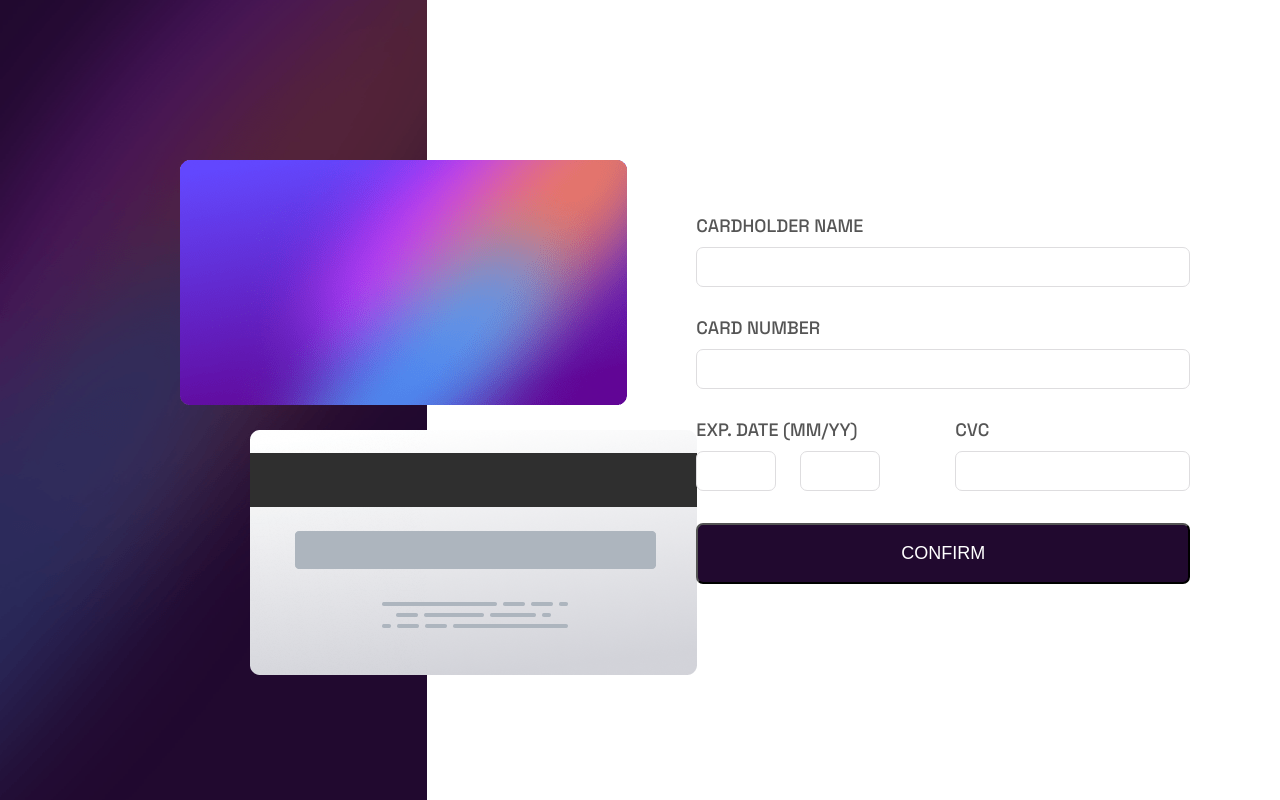
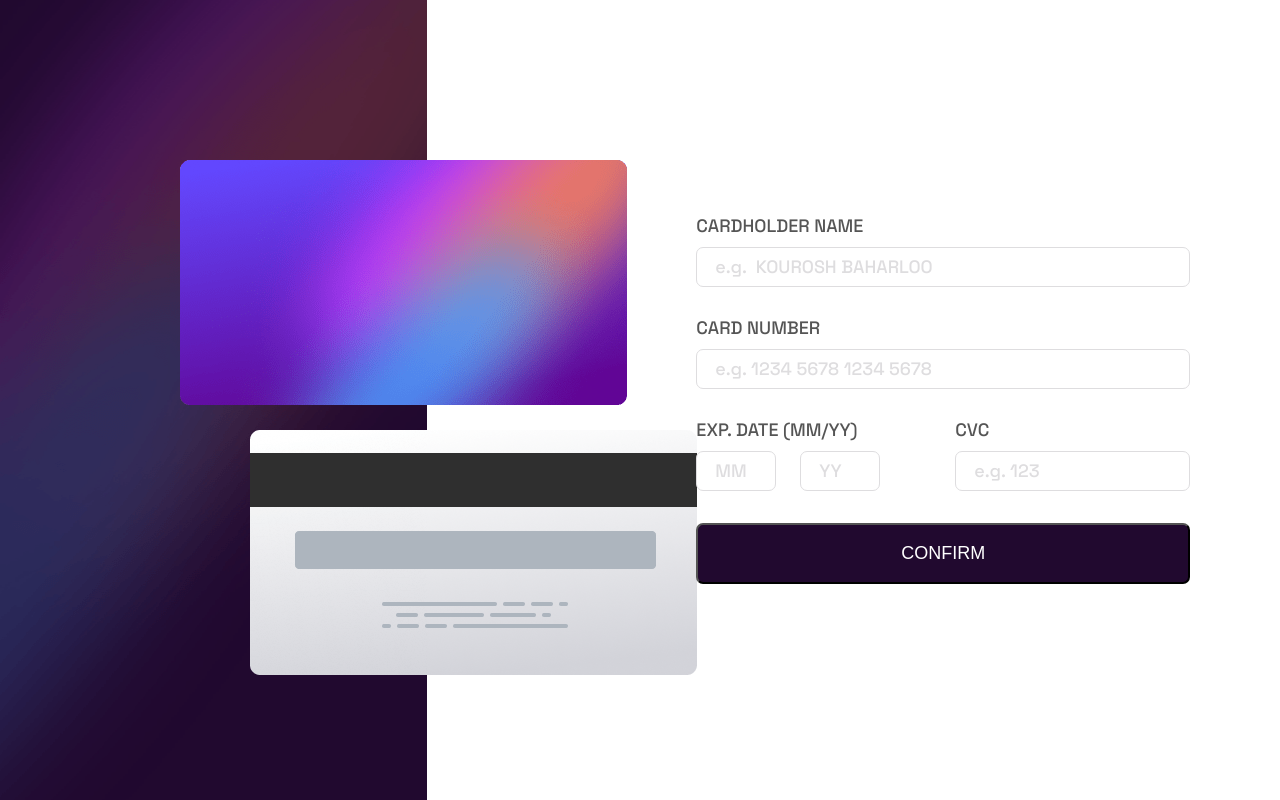
Before and after one commit to KouroshBhl/interactive-card, a plain HTML site: page index.html in a window 1280 px wide. Drawn offline with Linux system fonts and the light colour scheme.

Commit message:
Add placeholder and style to form

```diff
--- a/css/style.css
+++ b/css/style.css
@@ -91,6 +91,9 @@ input {
 input:focus {
   border: 1px solid hsl(278, 94%, 30%);
 }
+input::placeholder {
+  color: hsl(270, 3%, 87%);
+}
 .label-text {
   margin-left: 1.2rem;
 }
--- a/index.html
+++ b/index.html
@@ -27,10 +27,18 @@
         <div class="form-container">
           <form method="post" class="form-validate">
             <label for="card-number" class="label-text">CARDHOLDER NAME</label>
-            <input type="text" class="card-holder-name" />
+            <input
+              type="text"
+              class="card-holder-name"
+              placeholder="e.g.  KOUROSH BAHARLOO"
+            />
 
             <label for="card-number" class="label-text">CARD NUMBER</label>
-            <input type="number" class="card-holder-number" />
+            <input
+              type="number"
+              class="card-holder-number"
+              placeholder="e.g. 1234 5678 1234 5678"
+            />
 
             <div class="exp__cvc--holder">
               <div>
@@ -38,14 +46,29 @@
                   >EXP. DATE (MM/YY)</label
                 >
                 <div class="container__month-year">
-                  <input type="number" name="month" id="month__date" />
-                  <input type="number" name="year" id="year__date" />
+                  <input
+                    type="number"
+                    name="month"
+                    id="month__date"
+                    placeholder="MM"
+                  />
+                  <input
+                    type="number"
+                    name="year"
+                    id="year__date"
+                    placeholder="YY"
+                  />
                 </div>
               </div>
 
               <div class="container-cvc">
                 <label for="cvv" class="label-text">CVC</label>
-                <input type="number" name="cvv" id="cvv" />
+                <input
+                  type="number"
+                  name="cvv"
+                  id="cvv"
+                  placeholder="e.g. 123"
+                />
               </div>
             </div>
             <button type="button" class="btn-submit">CONFIRM</button>
```
